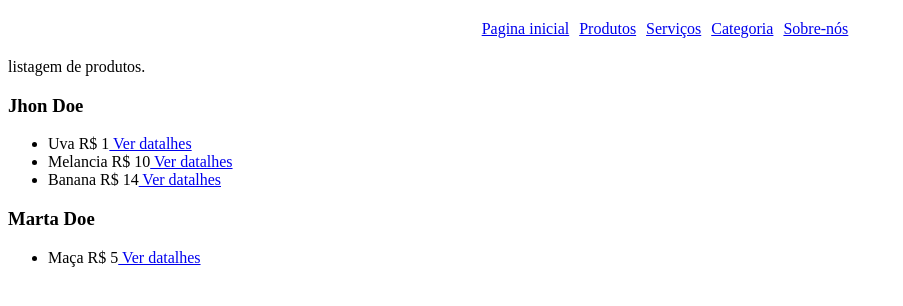
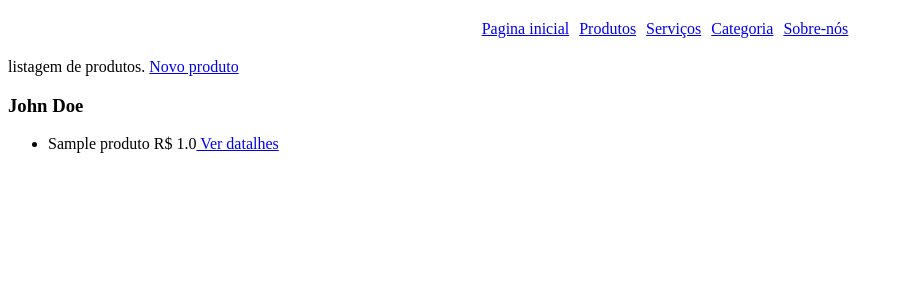
Before and after one commit to wilhasenac/Django-Senac-2023, a Django app: page /produtos/ in a window 1280 px wide. Shown: the top 306 px of the page, without its empty margins (0-903 px from the left). Run offline with Django 3.2, Linux system fonts and the light colour scheme; tables that the repository leaves empty hold one stand-in row (values such as "Sample post").

Commit message:
Adiciona o formulario

```diff
--- a/produtos/templates/listagem_produtos.html
+++ b/produtos/templates/listagem_produtos.html
@@ -1,14 +1,14 @@
 {% extends 'templates/base.html' %}
 
 {% block conteudo %}
-    listagem de produtos.
-    {% for produtos_do_vendedor in produtos_de_vendedores %}
+    listagem de produtos. <a href="cadastrar">Novo produto</a>
+    {% for produtos_do_vendedor in produtos_dos_vendedores %}
         <div>
             <h3>{{produtos_do_vendedor.vendedor.nome}}</h3>
         </div>
         <ul>
         {% for produto in produtos_do_vendedor.produtos %}
-                <li> {{produto.nome }} R$ {{produto.preco}}<a href="#">      Ver datalhes</a></li>
+                <li> {{produto.nome }} R$ {{produto.preco}}<a href="{{produto.id}}">      Ver datalhes</a></li>
         {% endfor %}
         </ul>
     {% endfor %}
--- a/produtos/urls.py
+++ b/produtos/urls.py
@@ -15,8 +15,10 @@ Including another URLconf
 """
 from django.contrib import admin
 from django.urls import path
-from .views import listagem_produtos
+from .views import listagem_produtos, detalhamento_produto, cadastrar_produto
 
 urlpatterns = [
-    path('', listagem_produtos)
+    path('', listagem_produtos),
+    path('<int:id>', detalhamento_produto),
+    path('cadastrar', cadastrar_produto)
 ]
--- a/produtos/views.py
+++ b/produtos/views.py
@@ -1,23 +1,29 @@
-from django.shortcuts import render
+from django.shortcuts import render, get_object_or_404
+from produtos.models import Produto
+from produtos.forms import ProdutoModelForm
 
 # Create your views here.
 def listagem_produtos(request):
-    produtos_de_vendedores = [{
-        'vendedor': {'nome': 'Jhon Doe'},
-        'produtos': [
-            {'nome': 'Uva', 'preco': 1},
-            {'nome': 'Melancia', 'preco': 10},
-            {'nome': 'Banana', 'preco': 14}
-        ]
-    },
-    {
-        'vendedor': {'nome': 'Marta Doe'},
-        'produtos': [ {'nome': 'Maça', 'preco': 5},
-
-        ]
+    produtos = Produto.objects.all()
+    produtos_dos_vendedores = [{
+        'vendedor': {'nome': 'John Doe'},
+        'produtos': produtos
     }]
-
-    context = {'produtos_de_vendedores': produtos_de_vendedores}
-
+    context = {'produtos_dos_vendedores': produtos_dos_vendedores}
 
     return render(request, 'templates/listagem_produtos.html', context)
+
+def detalhamento_produto(request, id):
+    produto = get_object_or_404(Produto, pk=id)
+    print(produto)
+    context = {
+        'produto': produto
+    }
+    return render(request,'templates/detalhamento_produto.html', context)
+
+def cadastrar_produto(request):
+    form = ProdutoModelForm()
+    context = {
+        'form': form
+    }
+    return render(request,'templates/cadastrar_produto.html', context)
```
Also changed, not shown: produtos/forms.py (added, +7 -0 lines), produtos/templates/cadastrar_produto.html (added, +13 -0 lines), produtos/templates/detalhamento_produto.html (added, +10 -0 lines).
